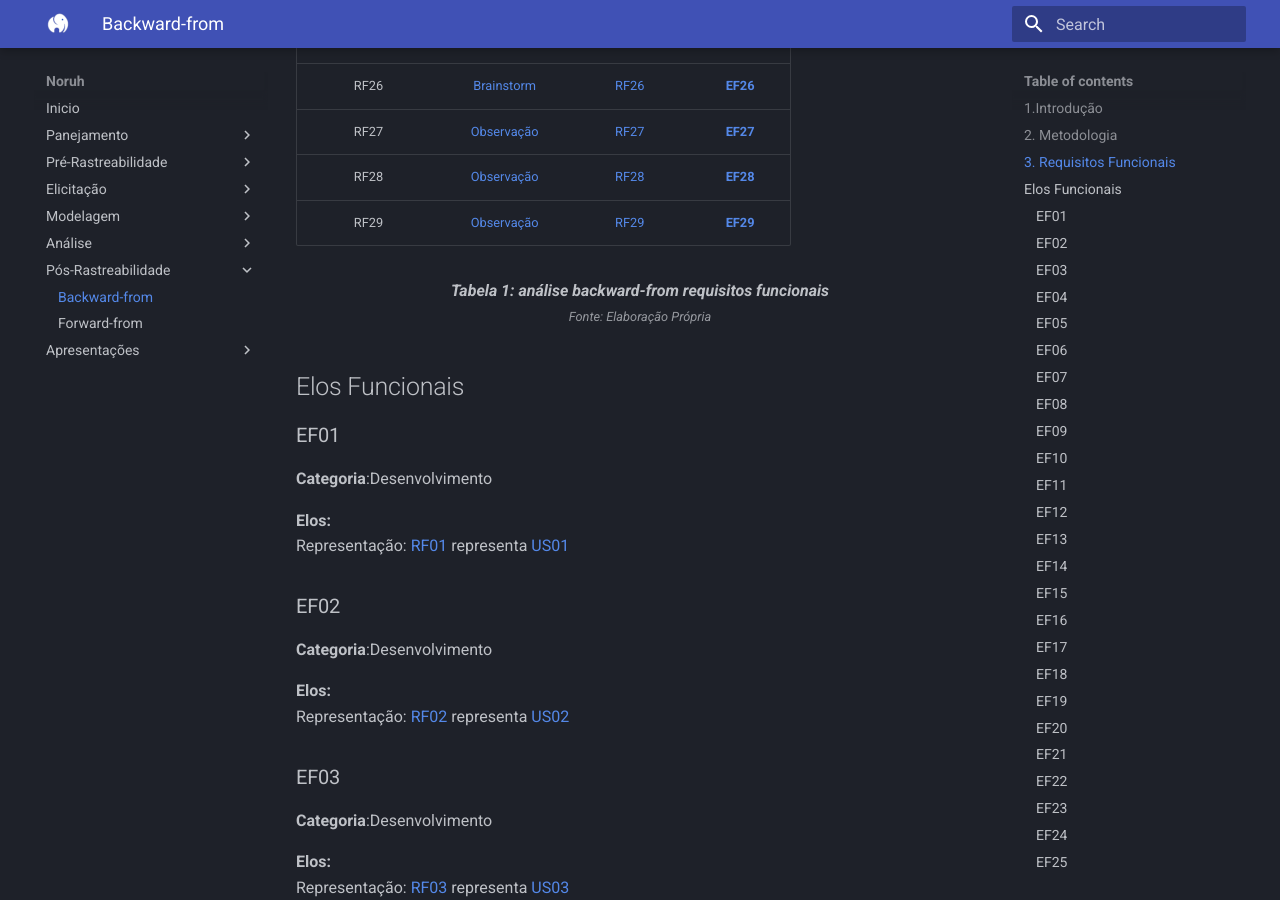
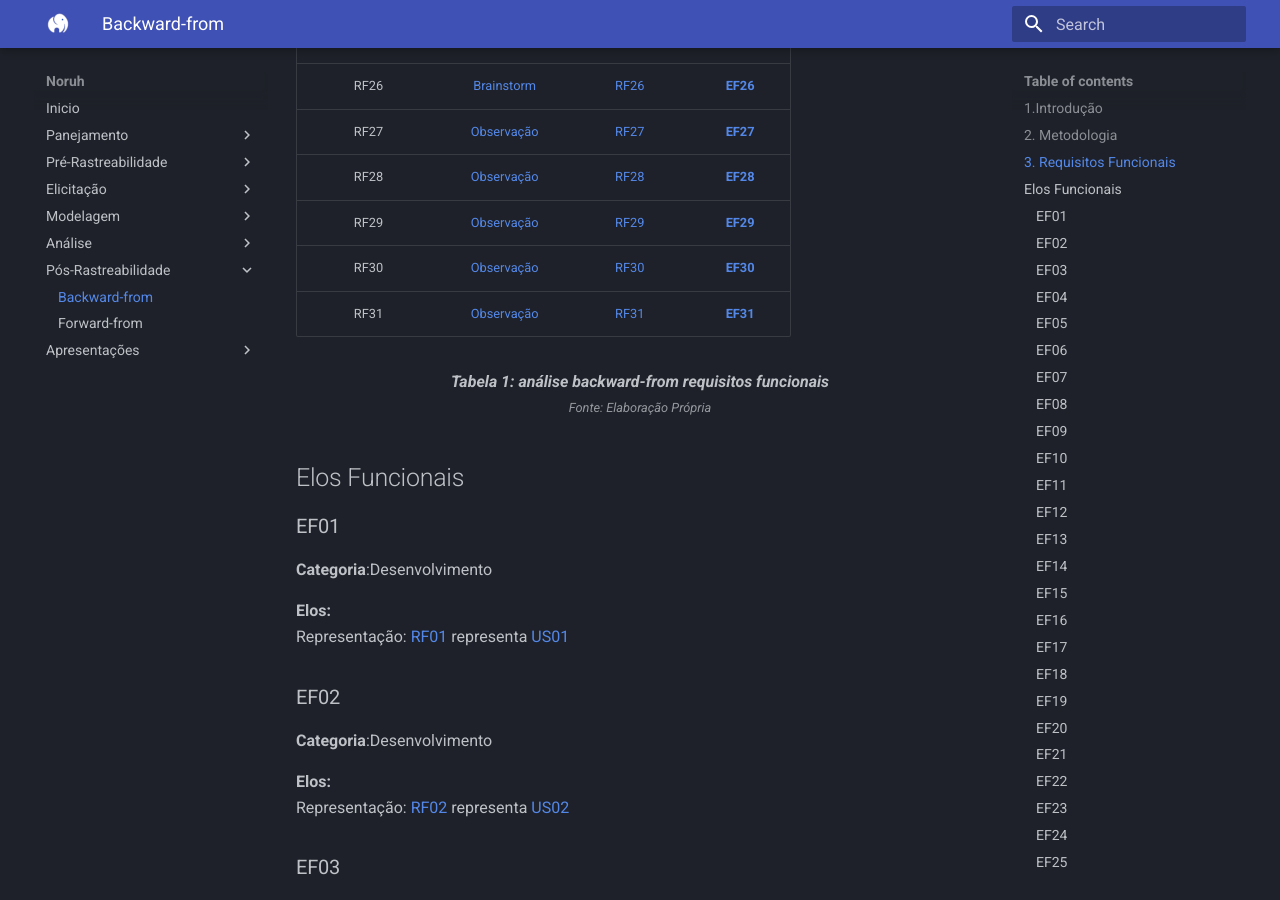
Before and after one commit to Thiab394/2022.1-Noruh, an MkDocs documentation site: the page built from docs/pos-rastreabilidade/backward-from.md, in a window 1280 px wide and 900 px high, scrolled down 2045 px. Built offline with MkDocs 1.6.1 and Material for MkDocs 9.7.7, drawn with Linux system fonts in a browser that asks for light colours.

Commit message:
add rf30 e rf31 na tabela

```diff
--- a/docs/pos-rastreabilidade/backward-from.md
+++ b/docs/pos-rastreabilidade/backward-from.md
@@ -54,6 +54,8 @@
 |        RF27         |                         [Observação](../elicitacao/tecnicas/observacao.md)                          |            [RF27](../../elicitacao/resultados/#21-requisitos-funcionais)             | [**EF27**](#ef27) |
 |        RF28         |                         [Observação](../elicitacao/tecnicas/observacao.md)                          |            [RF28](../../elicitacao/resultados/#21-requisitos-funcionais)             | [**EF28**](#ef28) |
 |        RF29         |                         [Observação](../elicitacao/tecnicas/observacao.md)                          |            [RF29](../../elicitacao/resultados/#21-requisitos-funcionais)             | [**EF29**](#ef29) |
+|        RF30         |                         [Observação](../elicitacao/tecnicas/observacao.md)                          |            [RF30](../../elicitacao/resultados/#21-requisitos-funcionais)             | [**EF30**](#ef30) |
+|        RF31         |                         [Observação](../elicitacao/tecnicas/observacao.md)                          |            [RF31](../../elicitacao/resultados/#21-requisitos-funcionais)             | [**EF31**](#ef31) |
 
 <figcaption align='center'>
     <b>Tabela 1: análise backward-from requisitos funcionais  </b>
```
